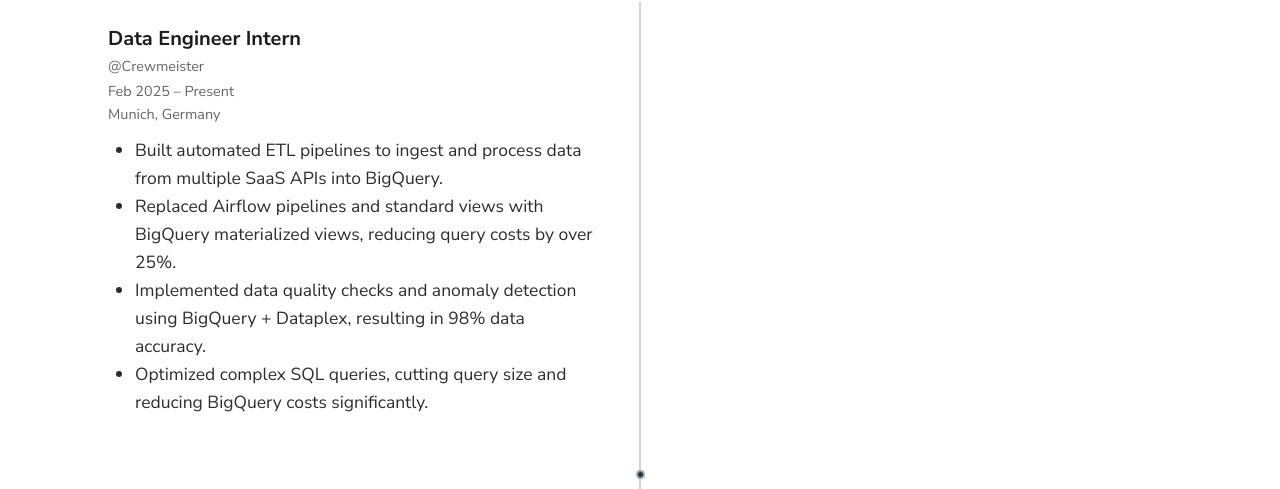
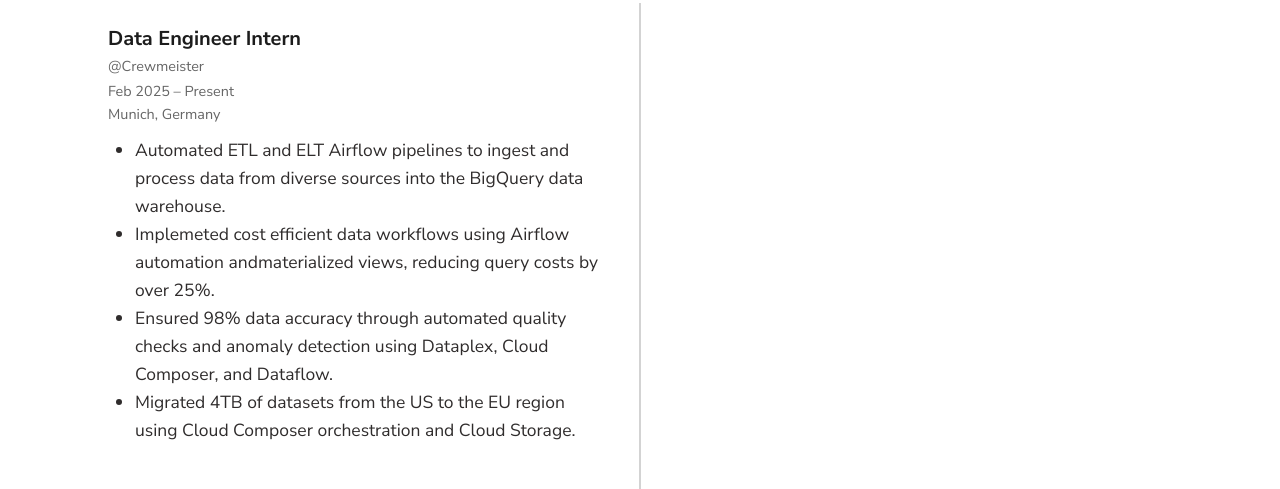
Before and after one commit to malekex6/malekex6.github.io, a plain HTML site: page index.html in a window 1280 px wide. Shown: the part 2775-3264 px from the top of the page. Drawn offline with Linux system fonts and the light colour scheme.

Commit message:
adjust experience

```diff
--- a/index.html
+++ b/index.html
@@ -572,10 +572,10 @@
             <div class="location">Munich, Germany</div>
 
             <ul>
-                <li>Built automated ETL pipelines to ingest and process data from multiple SaaS APIs into BigQuery.</li>
-                <li>Replaced Airflow pipelines and standard views with BigQuery materialized views, reducing query costs by over 25%.</li>
-                <li>Implemented data quality checks and anomaly detection using BigQuery + Dataplex, resulting in 98% data accuracy.</li>
-                <li>Optimized complex SQL queries, cutting query size and reducing BigQuery costs significantly.</li>
+                <li>Automated ETL and ELT Airflow pipelines to ingest and process data from diverse sources into the BigQuery data warehouse.</li>
+                <li>Implemeted cost efficient data workflows using Airflow automation andmaterialized views, reducing query costs by over 25%.</li>
+                <li>Ensured 98% data accuracy through automated quality checks and anomaly detection using Dataplex, Cloud Composer, and Dataflow.</li>
+                <li>Migrated 4TB of datasets from the US to the EU region using Cloud Composer orchestration and Cloud Storage.</li>
                 <!-- <li><strong>Skills:</strong> GCP, BigQuery, SQL, Apache Airflow, Looker Studio, Python</li> -->
             </ul>
         </div>
```
